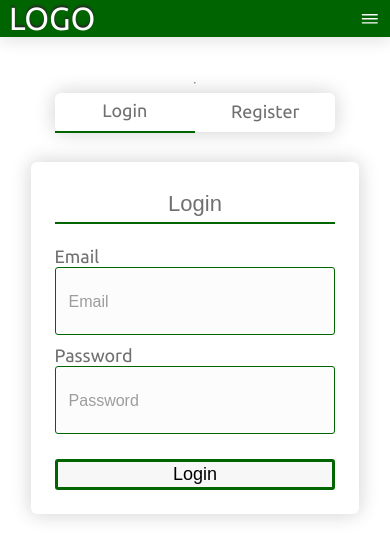
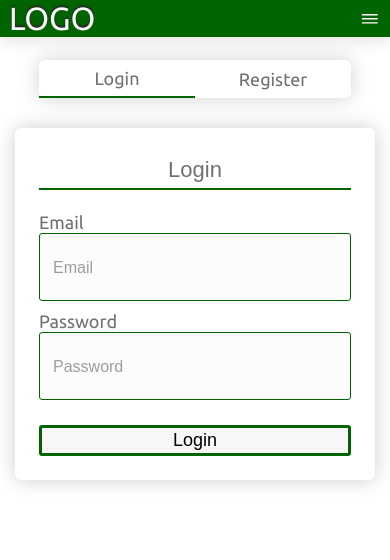
Before and after one commit to tomaszsojka/football-matches-organizer, a React (Create React App) app in the folder fmo-front-reactjs/: page /access-account in a window 390 px wide. Shown: the top 560 px of the page. Built offline with nearby package versions, Linux system fonts and the light colour scheme.

Commit message:
Mobile dropDownMenu with backgroud overlay and styling. Optimisation needed

```diff
--- /dev/null
+++ b/fmo-front-reactjs/src/components/Navigation/Navigation.css
@@ -0,0 +1,11 @@
+
+
+.dropDownMenuOn {
+    height: 100000px;
+    width: 100%;
+    position: absolute;
+    background: black;
+    opacity: 0.4;
+
+    z-index: 98;
+}
--- a/fmo-front-reactjs/src/components/Navigation/Navigation.js
+++ b/fmo-front-reactjs/src/components/Navigation/Navigation.js
@@ -2,12 +2,45 @@ import React from "react";
 import "./Toolbar/Toolbar";
 import Toolbar from "./Toolbar/Toolbar";
 
+import "./Navigation.css"
+
 export class Navigation extends React.Component {
+
+    state = {
+        open: false,
+        name: ""
+    };
+
+    makeBackgroundDarker(isOpen) {
+        this.setState(() => {
+            if(isOpen) {
+                return {
+                    open: isOpen,
+                    name: "dropDownMenuOn"
+                };
+            } else {
+                return {
+                    open: isOpen,
+                    name: ""
+                };
+            }
+        });
+    }
+
     render() {
 
         return(
-                <div style={{height: "100%"}} >
-                    <Toolbar drawerClickHandler={this.drawerToggleClickHandler}/>
+                <div >
+                    <Toolbar isBackClicked={!this.state.open} dropDownMenuClickHandler={this.makeBackgroundDarker.bind(this)}/>
+                    {/* when clicked out of toolbar, drop menu is closing */}
+                    <div className={this.state.name} onClick={() => {
+                        this.setState({
+                            open: false,
+                            name: ""
+                        });
+                    }}>
+                    </div>
+                    {/* TODO add footer */}
                 </div>
         );
 }
--- a/fmo-front-reactjs/src/components/Navigation/Toolbar/Toolbar.css
+++ b/fmo-front-reactjs/src/components/Navigation/Toolbar/Toolbar.css
@@ -9,13 +9,14 @@ Variables
     width: 100%;
     background: darkgreen;
     border: none;
-    /* height: 60px; */
-
     text-shadow: 0px -2px 2px rgba(40, 40, 40, 1);
-
-    margin-bottom: 2em;
     color: white;
     font-weight: 300;
+
+    position: absolute;
+    top: 0;
+    /* above all */
+    z-index: 99;
 }
 
 .toolbar-base {
@@ -102,6 +103,7 @@ nav{
 }
 
 @media (min-width: 550px) {
+
     .menu-icon {
         display: none;
     }
--- a/fmo-front-reactjs/src/components/Navigation/Toolbar/Toolbar.js
+++ b/fmo-front-reactjs/src/components/Navigation/Toolbar/Toolbar.js
@@ -6,39 +6,38 @@ import {Link} from "react-router-dom";
 function Toolbar (props) {
     const[open, setOpen] = useState(false);
 
+    const openCloseDropDownMenu = (isOpen) => {
+        if(props.isBackClicked) {
+            isOpen = props.isBackClicked;
+        }
+        props.dropDownMenuClickHandler(isOpen);
+        setOpen(isOpen);
+    }
+
     return(
-        <header className={`toolbar ${open ? " show-navigation-items" : ""}`}>
+        <header className={`toolbar ${!props.isBackClicked ? " show-navigation-items" : ""}`}>
             <nav>
                 <div className="toolbar-base">
                     <div className="logo">
                         <a href="/">LOGO</a>
                     </div>
-                    <ion-icon class="menu-icon" name="menu-outline" onClick={() => setOpen(!open)}></ion-icon>
+                    <ion-icon class="menu-icon" name="menu-outline" onClick={() => openCloseDropDownMenu(!open)}></ion-icon>
                 </div>
                 {/* main nav */}
                 <div className={`toolbar-navigation-items`}>
                     <ul>
-                        <li><a href="/">HOME</a></li>
-                        <li><a href="/posts">POSTS</a></li>
-                        <li><a href="/gallery">GALLERY</a></li>
-                        <li><a href="/contact">CONTACT</a></li>
+                        {/* a was not closing ulist smoothly before reloading */}
+                        <li><Link to="/access-account" onClick={() => openCloseDropDownMenu(!open)}>HOME</Link></li>
+                        <li><Link to="/posts" onClick={() => openCloseDropDownMenu(!open)}>POSTS</Link></li>
+                        <li><Link to="/gallery" onClick={() => openCloseDropDownMenu(!open)}>GALLERY</Link></li>
+                        <li><Link to="/contact" onClick={() => openCloseDropDownMenu(!open)}>CONTACT</Link></li>
                         <li>
-                            <Link to="/access-account">
+                            <Link to="/access-account" onClick={() => openCloseDropDownMenu(!open)}>
                                 <ion-icon className="acc-icon" color = "dark" name="person"></ion-icon>
                             </Link>
                         </li>
                     </ul>
                 </div>
-                {/* side nav */}
-                {/* <div className={`toolbar-navigation-items ${open ? " show-navigation-items" : ""}`}>
-                    <ul>
-                        <li>
-                            <Link to="/access-account">
-                                <ion-icon className="acc-icon" color = "dark" name="person"></ion-icon>
-                            </Link>
-                        </li>
-                    </ul>
-                </div> */}
             </nav>
         </header>
     );
--- a/fmo-front-reactjs/src/components/Pages/GuestPages/AccessAccount.css
+++ b/fmo-front-reactjs/src/components/Pages/GuestPages/AccessAccount.css
@@ -1,20 +1,15 @@
-.mainContainer {
-    width: 100%;
-    height: 100%;
+.accessAccount-container {
     display: flex;
     justify-content: center;
     align-items: center;
     flex-direction: column;
+
 }
 
 .boxController {
-    visibility: visible;
-    /* display: -webkit-box; */
-    /* display: -ms-flexbox; */
     display: flex;
     width: 80%;
     max-width: 24em;
-    height: 39px;
     -webkit-box-shadow: 0px 0px 20px 0px rgba(15, 15, 15, 0.2);
     box-shadow: 0px 0px 20px 0px rgba(15, 15, 15, 0.2);
     border-radius: 6px;
--- a/fmo-front-reactjs/src/components/Pages/GuestPages/AccessAccount.js
+++ b/fmo-front-reactjs/src/components/Pages/GuestPages/AccessAccount.js
@@ -28,9 +28,7 @@ export class AccessAccount extends React.Component {
 
     render() {
         return (
-            <div className="container">
-                <div className="mainContainer">
-                    <hr/>
+            <div className="main-container accessAccount-container">
                 <div className="boxController">
                     <div className={"controller" + (this.state.isLoginOpen ? " selectedController" : "")}
                             onClick={this.showLoginBox.bind(this)}>
@@ -47,7 +45,6 @@ export class AccessAccount extends React.Component {
 
                 </div>
             </div>
-            </div>
         );
     }
 }
--- a/fmo-front-reactjs/src/components/Pages/UserPages/Posts.css
+++ b/fmo-front-reactjs/src/components/Pages/UserPages/Posts.css
@@ -16,25 +16,6 @@ img {
   Topography
   *********/
 
-h1,
-h2,
-h3 {
-    font-family: 'Lora', serif;
-    font-weight: 400;
-    color: #1b3b13;
-    margin-top: 0;
-}
-
-
-h1 {
-    font-size: 2rem;
-    margin: 0;
-}
-
-
-strong {
-    font-weight: 700;
-}
 
 .site-title {
     width: 60%;
@@ -90,13 +71,13 @@ strong {
    *******/
 
 
-.container {
+.posts-container {
     width: 90%;
     max-width: 1800px;
     margin: 0 auto;
 }
 
-.container-flex {
+.posts-container-flex {
     display: flex;
     flex-direction: column;
     justify-content: space-between;
@@ -113,7 +94,7 @@ footer {
 }
 
 @media (min-width: 675px) {
-    .container-flex {
+    .posts-container-flex {
         flex-direction: row;
     }
 
@@ -200,7 +181,12 @@ Articles
     border: 20px solid #efefef;
     padding: 1em;
     margin-bottom: 2em;
+}
+
+@media (min-width: 675px) {
+    .sidebar-widget {
       margin-left: 1em;
+    }
 }
 
 .widget-recent-post {
--- a/fmo-front-reactjs/src/components/Pages/UserPages/Posts.js
+++ b/fmo-front-reactjs/src/components/Pages/UserPages/Posts.js
@@ -8,10 +8,9 @@ import {SideBar} from "./SideBar";
 export const Posts = (props) => {
 
     return (
-        <div className="container container-flex">
+        <div className="main-container posts-container posts-container-flex">
             <MainPosts/>
             <SideBar/>
-
         </div>
     );
 }
--- a/fmo-front-reactjs/src/index.css
+++ b/fmo-front-reactjs/src/index.css
@@ -10,6 +10,27 @@ body {
     font-family: 'Ubuntu', sans-serif;
     color: #707070;
     font-weight: 300;
+}
+
+
+h1,
+h2,
+h3 {
+    font-family: 'Lora', serif;
+    font-weight: 400;
+    color: #1b3b13;
+    margin-top: 0;
+}
+
+
+h1 {
+    font-size: 2rem;
+    margin: 0;
+}
+
+
+strong {
+    font-weight: 700;
 }
 
 a {
@@ -25,5 +46,21 @@ a:focus {
 ion-icon {
     width: 1.2em;
     height: 1.2em;
+}
 
+.main-container {
+    margin-top: 60px;
 }
+
+.dropDownMenuOn {
+    background: black;
+    opacity: 0.4;
+}
+
+@media (min-width: 550px) {
+
+    /* global container for all data below toolbar */
+    .main-container {
+        /* margin-top: 60px; */
+    }
+}
```
Lines whose indentation alone changed are shown as unchanged.
